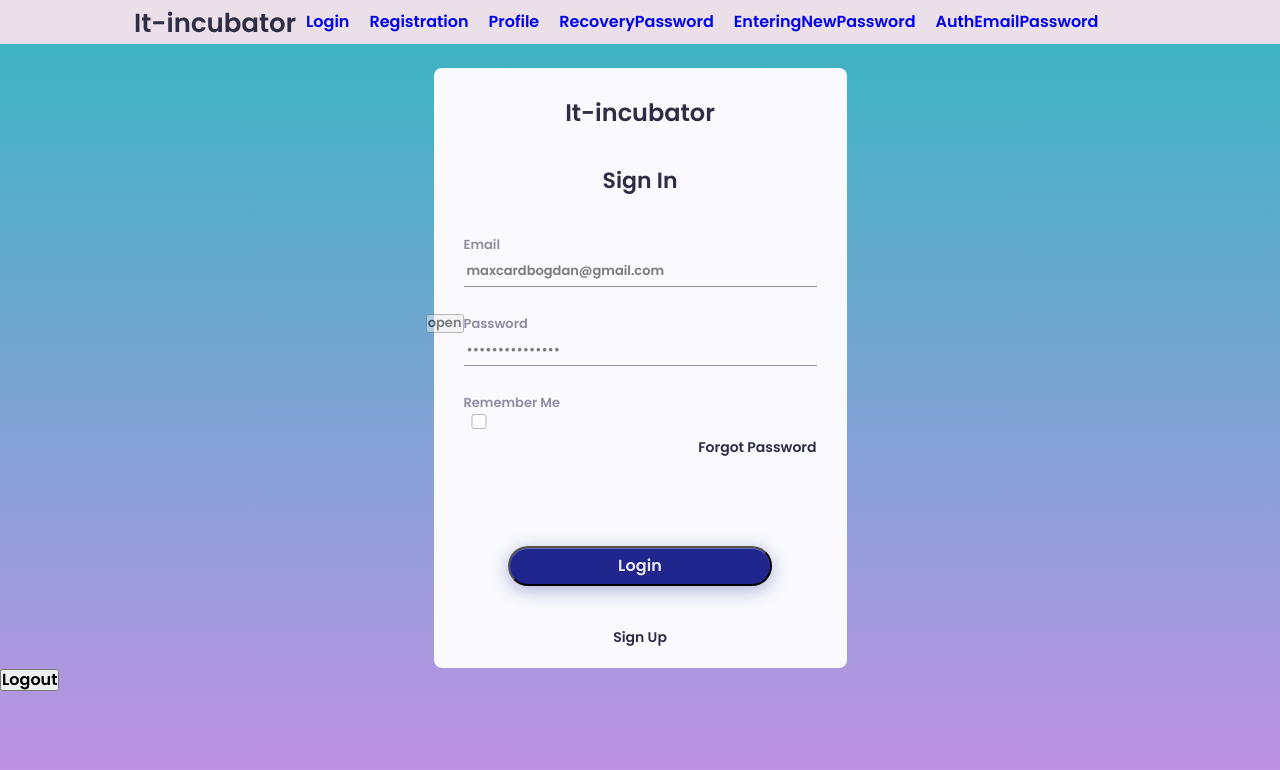
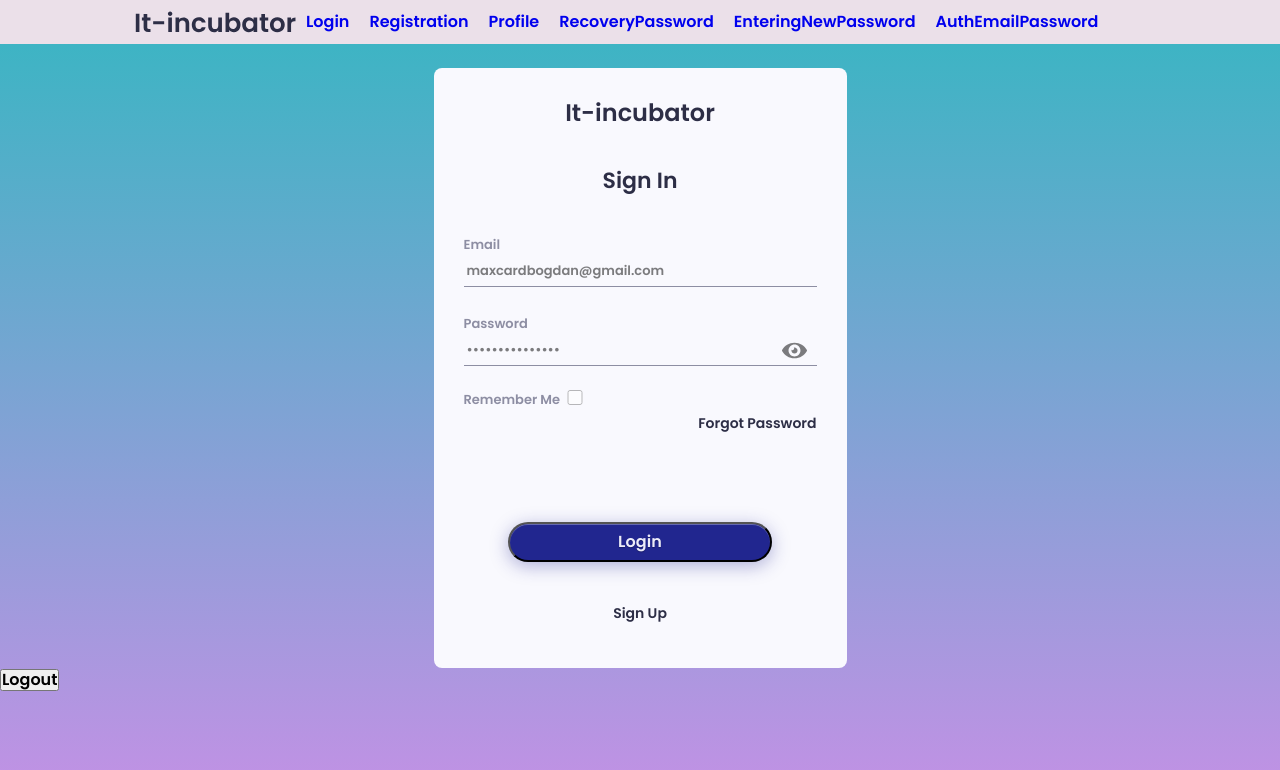
Before and after one commit to bogdan-Kozlovsky/card-learning, a React (Create React App) app: page / in a window 1280 px wide. Shown: the top 770 px of the page. Built offline with nearby package versions, Linux system fonts and the light colour scheme; no server answers.

Commit message:
adding logic to hide the password

```diff
--- a/src/index.css
+++ b/src/index.css
@@ -101,6 +101,10 @@ ul {
     opacity: 0.5;
 }
 
+.inputLabelFlex{
+    display: flex;
+}
+
 .btnBlue {
     display: block;
     cursor: pointer;
@@ -174,7 +178,9 @@ ul {
 }
 
 .btnShow{
+    width: 25px;
+    cursor: pointer;
     position: absolute;
-    top: 0;
-    right: 0;
+    top: 3px;
+    right: 10px;
 }
--- a/src/ui/auth/Login/Login.tsx
+++ b/src/ui/auth/Login/Login.tsx
@@ -5,7 +5,7 @@ import {AppRootStateType} from "../../../bll/store";
 import {Navigate, NavLink} from "react-router-dom";
 import {requestLoginTC} from "../../../bll/reducers/sign_in-reducer";
 import {SuperButton} from "../../common/SuperButton/SuperButton";
-import {SuperInputAndLabel} from "../../common/SuperInput/SuperInputAndLabel";
+import {SuperInput, SuperInputPassword} from "../../common/SuperInput/SuperInput";
 import openShow from '../../assets/images/openShow.svg'
 import closeShow from '../../assets/images/closeShow.svg'
 
@@ -18,7 +18,7 @@ export const Login = () => {
     const isLogin = useSelector<AppRootStateType, boolean>(state => state.signIn.isLogin)
     const loginError = useSelector<AppRootStateType, string>(state => state.signIn.loginError)
     const authError = useSelector<AppRootStateType, string>(state => state.auth.authError)
-    const [shown, setShown] = useState(false);
+    // const [shown, setShown] = useState(false);
 
     const isLoginHandler = () => {
         dispatch(requestLoginTC({email, password, rememberMe}))
@@ -49,22 +49,17 @@ export const Login = () => {
 
                 <label className="inputLabel">
                     Email
-                    <SuperInputAndLabel className={'input'} value={email} onChange={onChangeHandlerEmail}
-                                        type={'text'}/>
-                </label>
-                <label className="inputLabel inputPasswordShow">
-                    Password
-                    <SuperInputAndLabel className={'input'} value={password} onChange={onChangeHandlerPassword}
-                                        type={shown ? "text" : "password"}/>
-                    <button className='btnShow' onClick={() => setShown(!shown)}>
-                        open
-                        {/*<img src={openShow} alt={'brn'}/>*/}
-                    </button>
+                    <SuperInput className={'input'} value={email} onChange={onChangeHandlerEmail}
+                                type={'text'}/>
                 </label>
                 <label className="inputLabel">
+                    Password
+                    <SuperInputPassword className={'input'} value={password} onChange={onChangeHandlerPassword}/>
+                </label>
+                <label className="inputLabel inputLabelFlex">
                     Remember Me
-                    <SuperInputAndLabel type={'checkbox'} onChange={onChangeHandlerChecked} className='inputCheckbox'
-                                        checked={rememberMe}/>
+                    <SuperInput type={'checkbox'} onChange={onChangeHandlerChecked} className='inputCheckbox'
+                                checked={rememberMe}/>
                 </label>
 
                 <div className={style.wrapperLink}>
--- a/src/ui/auth/NewPassword/NewPassword.tsx
+++ b/src/ui/auth/NewPassword/NewPassword.tsx
@@ -5,7 +5,7 @@ import {useDispatch, useSelector} from "react-redux";
 import {AppRootStateType} from "../../../bll/store";
 import {newPasswordTC} from "../../../bll/reducers/auth-reducer";
 import {Navigate} from "react-router-dom";
-import {SuperInputAndLabel} from "../../common/SuperInput/SuperInputAndLabel";
+import {SuperInput, SuperInputPassword} from "../../common/SuperInput/SuperInput";
 
 export const NewPassword = () => {
     const dispatch = useDispatch()
@@ -30,7 +30,7 @@ export const NewPassword = () => {
                 <h3 className="subtitle">Create new password</h3>
                 <label className="inputLabel">
                     Password
-                    <SuperInputAndLabel className={'input'} value={password} onChange={onChangeHandlerPassword} type={'text'}/>
+                    <SuperInputPassword className={'input'} value={password} onChange={onChangeHandlerPassword}/>
                 </label>
                 <p className="description">
                     {' '}
--- a/src/ui/auth/PasswordRecovery/PasswordRecovery.tsx
+++ b/src/ui/auth/PasswordRecovery/PasswordRecovery.tsx
@@ -5,7 +5,7 @@ import {useDispatch, useSelector} from "react-redux";
 import {forgotPasswordTC} from "../../../bll/reducers/auth-reducer";
 import {AppRootStateType} from "../../../bll/store";
 import {SuperButton} from "../../common/SuperButton/SuperButton";
-import {SuperInputAndLabel} from "../../common/SuperInput/SuperInputAndLabel";
+import {SuperInput} from "../../common/SuperInput/SuperInput";
 
 export const PasswordRecovery = () => {
     const [email, setEmail] = useState<string>("maxcardbogdan@gmail.com")
@@ -42,7 +42,7 @@ link</a>
                 <h3 className="subtitle">Forgot your password?</h3>
                 <label className="inputLabel">
                     Email
-                    <SuperInputAndLabel className={'input'} value={email} onChange={onChangeHandler} type={'text'}/>
+                    <SuperInput className={'input'} value={email} onChange={onChangeHandler} type={'text'}/>
                 </label>
                 <p className="description">
                     Enter your email address and we will send you further instructions{' '}
--- a/src/ui/auth/Registration/Registration.tsx
+++ b/src/ui/auth/Registration/Registration.tsx
@@ -4,6 +4,7 @@ import {useDispatch, useSelector} from "react-redux";
 import {Navigate, NavLink} from 'react-router-dom';
 import {AppRootStateType} from "../../../bll/store";
 import {requestRegistrationTC} from "../../../bll/reducers/sign_up-reducer";
+import {SuperInputPassword} from "../../common/SuperInput/SuperInput";
 
 export const Registration = () => {
     const isRegistration = useSelector<AppRootStateType, boolean>(state => state.signUp.isRegistration)
@@ -44,12 +45,7 @@ export const Registration = () => {
                 </label>
                 <label className="inputLabel">
                     Password
-                    <input
-                        className='input'
-                        value={password}
-                        onChange={onChangeHandlerPassword}
-                        type="password"
-                    />
+                    <SuperInputPassword className={'input'} value={password} onChange={onChangeHandlerPassword}/>
                 </label>
                 <div className={style.buttons}>
                     <NavLink to={'/'} className={style.cancel}>
--- /dev/null
+++ b/src/ui/common/SuperInput/SuperInput.tsx
@@ -0,0 +1,42 @@
+import React, {ChangeEvent, useState} from 'react';
+import openShow from '../../assets/images/openShow.svg'
+
+type propsType = {
+    placeholder: string
+    type: string
+    onChange: (e: ChangeEvent<HTMLInputElement>) => void
+    className: string
+    value: string
+    checked: boolean
+}
+export const SuperInput = ({
+                               placeholder,
+                               type,
+                               onChange,
+                               className,
+                               value,
+                           }: Partial<propsType>) => {
+    return (
+        <div>
+            <input type={type} placeholder={placeholder} onChange={onChange} className={className} value={value}/>
+        </div>
+    );
+};
+
+export const SuperInputPassword = ({
+                                       onChange,
+                                       className,
+                                       value,
+                                   }: Partial<propsType>) => {
+    const [shown, setShown] = useState(false);
+    return (
+
+        <div className='inputPasswordShow'>
+            <input type={shown ? 'text' : 'password'} onChange={onChange}
+                   className={className} value={value}/>
+            {/*<button onClick={() => setShown(!shown)} className='btnShow'>*/}
+                <img className='btnShow' onClick={() => setShown(!shown)} src={openShow} alt={'open'}/>
+            {/*</button>*/}
+        </div>
+    );
+};
--- a/src/ui/common/SuperInput/SuperInputAndLabel.tsx
+++ /dev/null
@@ -1,23 +0,0 @@
-import React, {ChangeEvent, useState} from 'react';
-
-type propsType = {
-    placeholder: string
-    type: string
-    onChange: (e: ChangeEvent<HTMLInputElement>) => void
-    className: string
-    value: string
-    checked: boolean
-}
-export const SuperInputAndLabel = ({
-                                       placeholder,
-                                       type,
-                                       onChange,
-                                       className,
-                                       value,
-                                   }: Partial<propsType>) => {
-    return (
-        <div>
-            <input type={type} placeholder={placeholder} onChange={onChange} className={className} value={value}/>
-        </div>
-    );
-};
```
